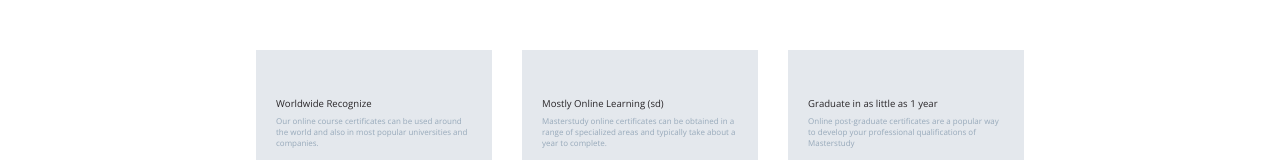
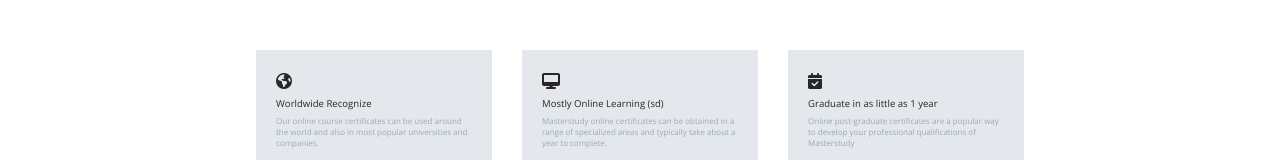
Before and after one commit to leonardoserra/proj-html-vuejs, a Vue app: page / in a window 1280 px wide. Shown: the part 447-607 px from the top of the page. Built offline with nearby package versions, Linux system fonts and the light colour scheme.

Commit message:
era font-awesome.. ok card

```diff
--- a/src/components/CardFeature.vue
+++ b/src/components/CardFeature.vue
@@ -14,7 +14,7 @@ export default {
 </script>
 <template>
     <div class="card">
-        <i :class="`fa-light fa-${icon}`"></i>
+        <i :class="`fa-solid fa-${icon}`"></i>
         <div class="title">{{ title }}</div>
         <p class="text">{{ text }}</p>
     </div>
```
